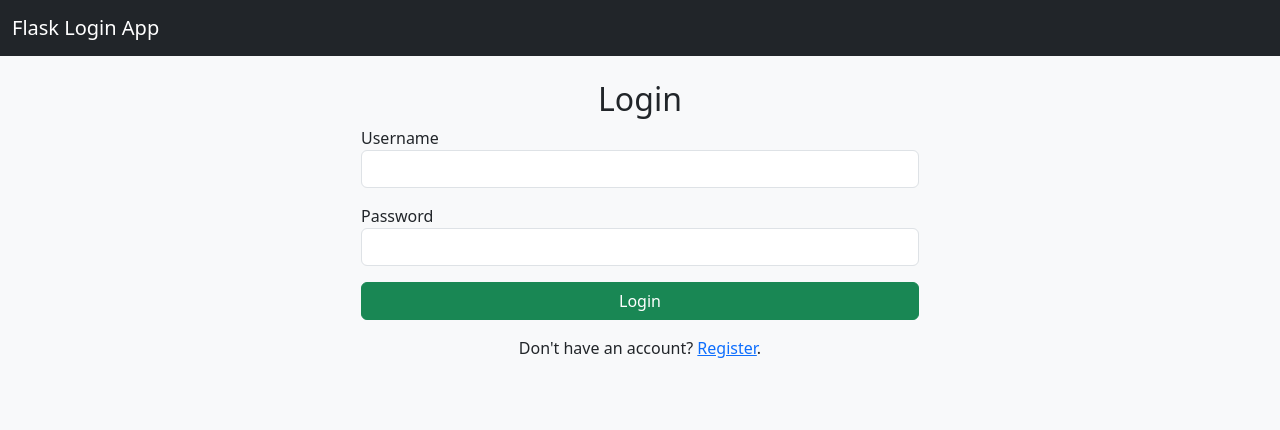
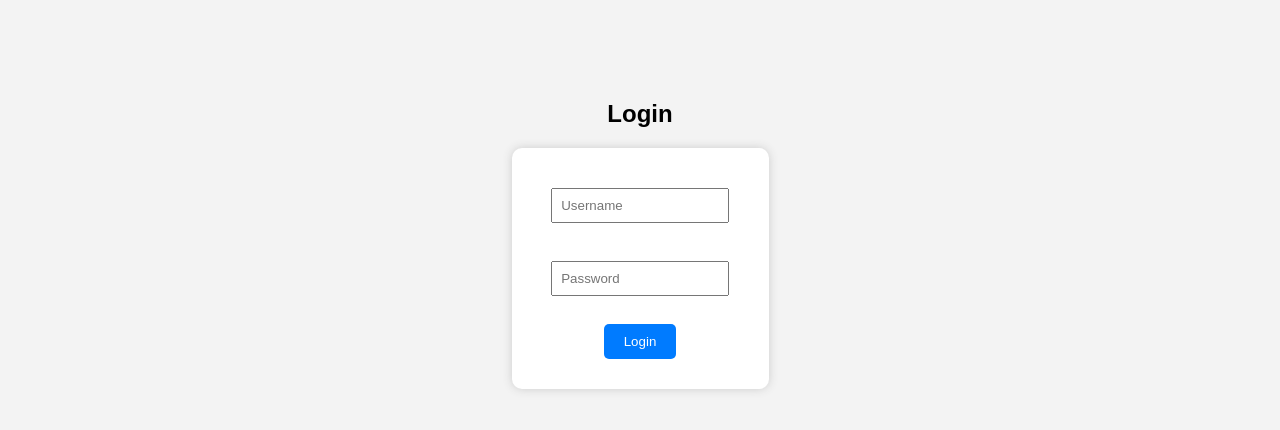
Before and after one commit to vigneshkumarlakshmanan/python_project, a Flask app: page /login in a window 1280 px wide. Shown: the top 430 px of the page. Run offline with Flask 3, Linux system fonts and the light colour scheme.

Commit message:
Update login.html

```diff
--- a/Templates/login.html
+++ b/Templates/login.html
@@ -1,16 +1,28 @@
-{% extends "base.html" %}
-{% block content %}
-<h2 class="text-center">Login</h2>
-<form method="POST" class="col-md-6 mx-auto">
-    <div class="mb-3">
-        <label>Username</label>
-        <input type="text" class="form-control" name="username" required>
-    </div>
-    <div class="mb-3">
-        <label>Password</label>
-        <input type="password" class="form-control" name="password" required>
-    </div>
-    <button class="btn btn-success w-100">Login</button>
-    <p class="text-center mt-3">Don't have an account? <a href="{{ url_for('register') }}">Register</a>.</p>
-</form>
-{% endblock %}
+<!DOCTYPE html>
+<html>
+<head>
+    <title>Login</title>
+    <style>
+        body { font-family: Arial; background: #f3f3f3; text-align: center; margin-top: 100px; }
+        form { background: white; display: inline-block; padding: 30px; border-radius: 10px; box-shadow: 0 0 10px #ccc; }
+        input { display: block; margin: 10px auto; padding: 8px; width: 80%; }
+        button { background: #007bff; color: white; border: none; padding: 10px 20px; border-radius: 5px; }
+        .flash { color: red; }
+    </style>
+</head>
+<body>
+    <h2>Login</h2>
+    {% with messages = get_flashed_messages(with_categories=true) %}
+      {% if messages %}
+        {% for category, message in messages %}
+          <p class="flash">{{ message }}</p>
+        {% endfor %}
+      {% endif %}
+    {% endwith %}
+    <form method="POST">
+        <input type="text" name="username" placeholder="Username" required><br>
+        <input type="password" name="password" placeholder="Password" required><br>
+        <button type="submit">Login</button>
+    </form>
+</body>
+</html>
```
